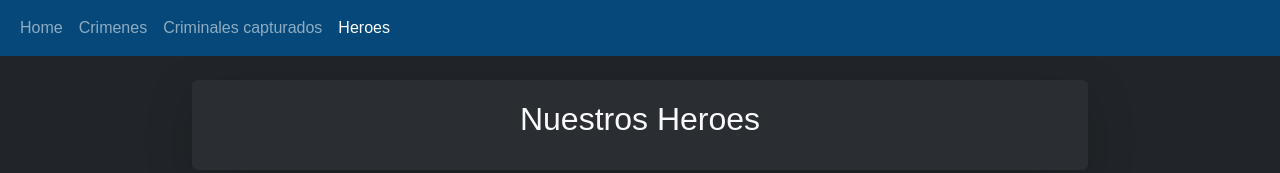
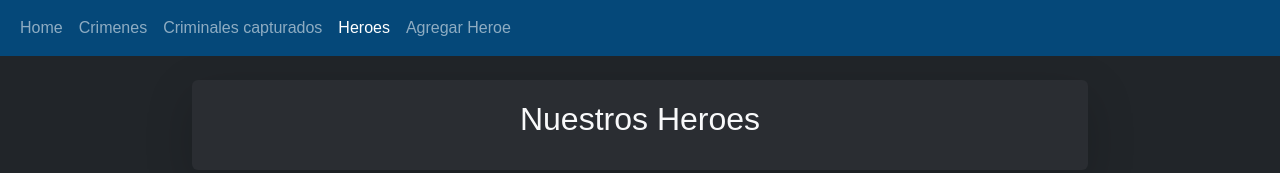
Before and after one commit to Nguerrero-UBA/TP-Equipo-de-Apoyo-a-Superheroes, a plain HTML site: page frontend/public/Heores.html in a window 1280 px wide. Drawn offline with nearby package versions, Linux system fonts and the light colour scheme; no server answers.

Commit message:
Se actualizo la barra de navegacion, agregando la pagina para agregar un Heroe

```diff
--- a/frontend/public/Heores.html
+++ b/frontend/public/Heores.html
@@ -18,6 +18,7 @@
                 <a class="nav-link" href="Crimenes.html">Crimenes</a>
                 <a class="nav-link" aria-current="page" href="Capturados.html">Criminales capturados</a>
                 <a class="nav-link active" href="Heores.html">Heroes</a>
+                <a class="nav-link" href="Agregar_Heroes.html">Agregar Heroe</a>
             </div>
         </div>
     </div>
```
Also changed, not shown: frontend/public/Capturados.html (+1 -0 lines), frontend/public/Crimenes.html (+1 -0 lines), frontend/public/index.html (+1 -0 lines).
